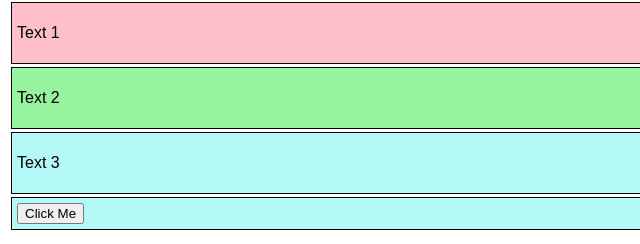
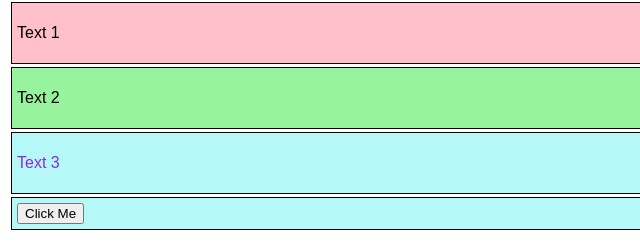
Before and after one commit to Iam-learning/JavaScript, a plain HTML site: page js part 3/index.html in a window 1280 px wide. Shown: the part 146-390 px from the top of the page, 0-640 px from the left. Drawn offline with Linux system fonts and the light colour scheme.

Commit message:
dom manipulation

```diff
--- a/js part 3/index.html
+++ b/js part 3/index.html
@@ -16,6 +16,9 @@
         }
         .bg-primary{
             background: rgb(151, 243, 157);
+        }
+        .text-success{
+            color: blueviolet;
         }
     </style>
 
--- a/js part 3/index.js
+++ b/js part 3/index.js
@@ -8,4 +8,4 @@ console.log(elemClass);
 elemClass[0].style.background = 'pink';
 elemClass[1].classList.add("bg-primary");
 elemClass[2].classList.add("text-success");
-elemClass[2].classList.remove("text-success");
+// elemClass[2].classList.remove("text-success");
```
